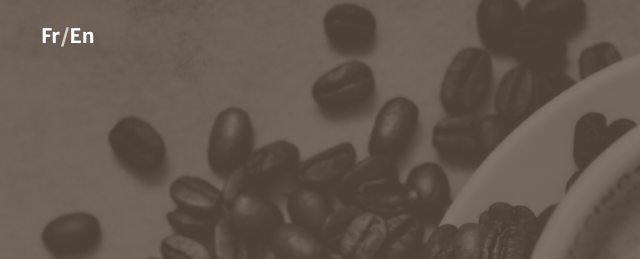
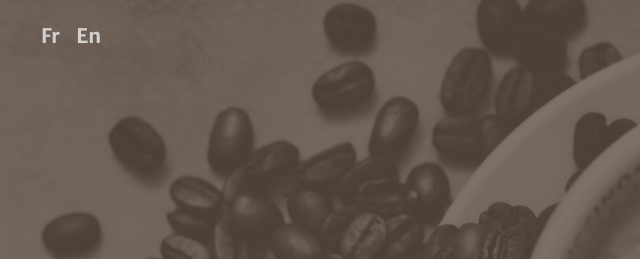
Before and after one commit to EdWon12/portfolio, a plain HTML site: page index_en.html in a window 1280 px wide. Shown: the top 259 px of the page, 44-684 px from the left. Drawn offline with nearby package versions, Linux system fonts and the light colour scheme.

Commit message:
Update index_en.html

```diff
--- a/index_en.html
+++ b/index_en.html
@@ -25,7 +25,8 @@
         <!-- Navigation-->
         <nav class="navbar navbar-expand-lg navbar-light fixed-top py-3" id="mainNav">
             <div class="container">
-                <div class="navbar-brand"><a class="text-white" href="./index.html">Fr</a>/<a class="text-white" href="./index_en.html">En</a></div>
+                <a class="navbar-brand" href="./index.html">Fr</a>
+                <a class="navbar-brand" href="./index_en.html">En</a>
                 <button class="navbar-toggler navbar-toggler-right" type="button" data-toggle="collapse" data-target="#navbarResponsive" aria-controls="navbarResponsive" aria-expanded="false" aria-label="Toggle navigation"><span class="navbar-toggler-icon"></span></button>
                 <div class="collapse navbar-collapse" id="navbarResponsive">
                     <ul class="navbar-nav ml-auto my-2 my-lg-0">
```
